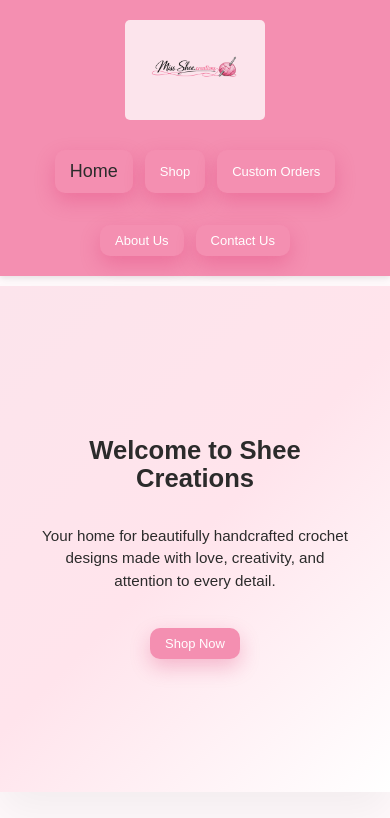
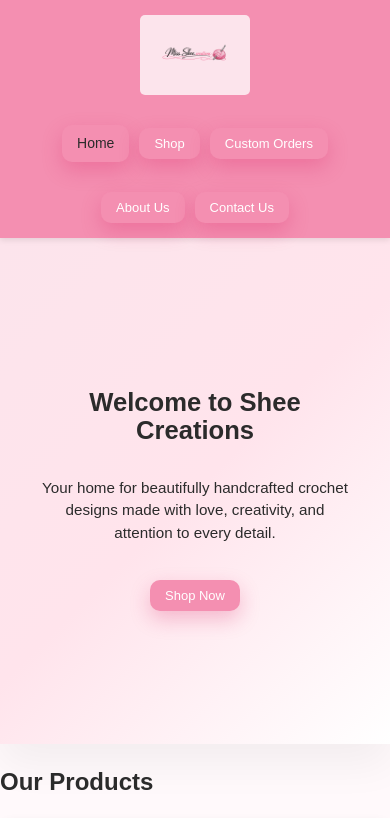
Before and after one commit to John-M23/Shee-Creations, a React (Vite) app: page / in a window 390 px wide. Shown: the top 818 px of the page. Built offline with nearby package versions, Linux system fonts and the light colour scheme.

Commit message:
Debugged Header

```diff
--- a/src/App.css
+++ b/src/App.css
@@ -12,11 +12,11 @@
 }
 
 *{
-  box-sizing:border-box;
+  box-sizing: border-box;
 }
 
 html{
-  scroll-behavior:smooth;
+  scroll-behavior: smooth;
 }
 
 body{
@@ -38,7 +38,7 @@ img{
   display:flex;
   justify-content:space-between;
   align-items:center;
-  padding:20px 5%;
+  padding:15px 5%;
   background:var(--primary-color);
   position:sticky;
   top:0;
@@ -60,14 +60,15 @@ img{
 /* ---------------- NAV ---------------- */
 
 .nav{
-  display:flex;
-  gap:20px;
+align-items: center;
+gap:20px;
+display:flex;
 }
 
 .nav a{
   text-decoration:none;
   color:var(--text-color);
-  font-size:18px;
+  font: size 16px;
   transition:0.2s;
 }
 
@@ -85,7 +86,6 @@ img{
   align-items:center;
   text-align:center;
   padding:40px;
-  margin-top:10px;
 
   background:linear-gradient(
     135deg,
@@ -178,6 +178,7 @@ button:active{
 
   box-shadow:0 4px 12px rgba(0,0,0,0.1);
   transition:all 0.3s ease;
+  will-change:transform;
 }
 
 .product-card img{
@@ -404,19 +405,23 @@ font-size:clamp(1.5rem,5vw,2.5rem);
 @media(max-width:768px){
 
 .header{
-flex-direction:row;
-flex-wrap:wrap;
-justify-content:center;
+flex-direction:column;
 gap:10px;
 }
 
 .nav{
-flex-direction:row;
 flex-wrap:wrap;
 justify-content:center;
-gap:12px;
+width:100%;
+gap:10px;
 }
+.nav a{
+  font-size: 14px;
 
+}
+.logo img{
+max-height:60px;
+}
 .about-content{
 flex-direction:column;
 text-align:center;
```
